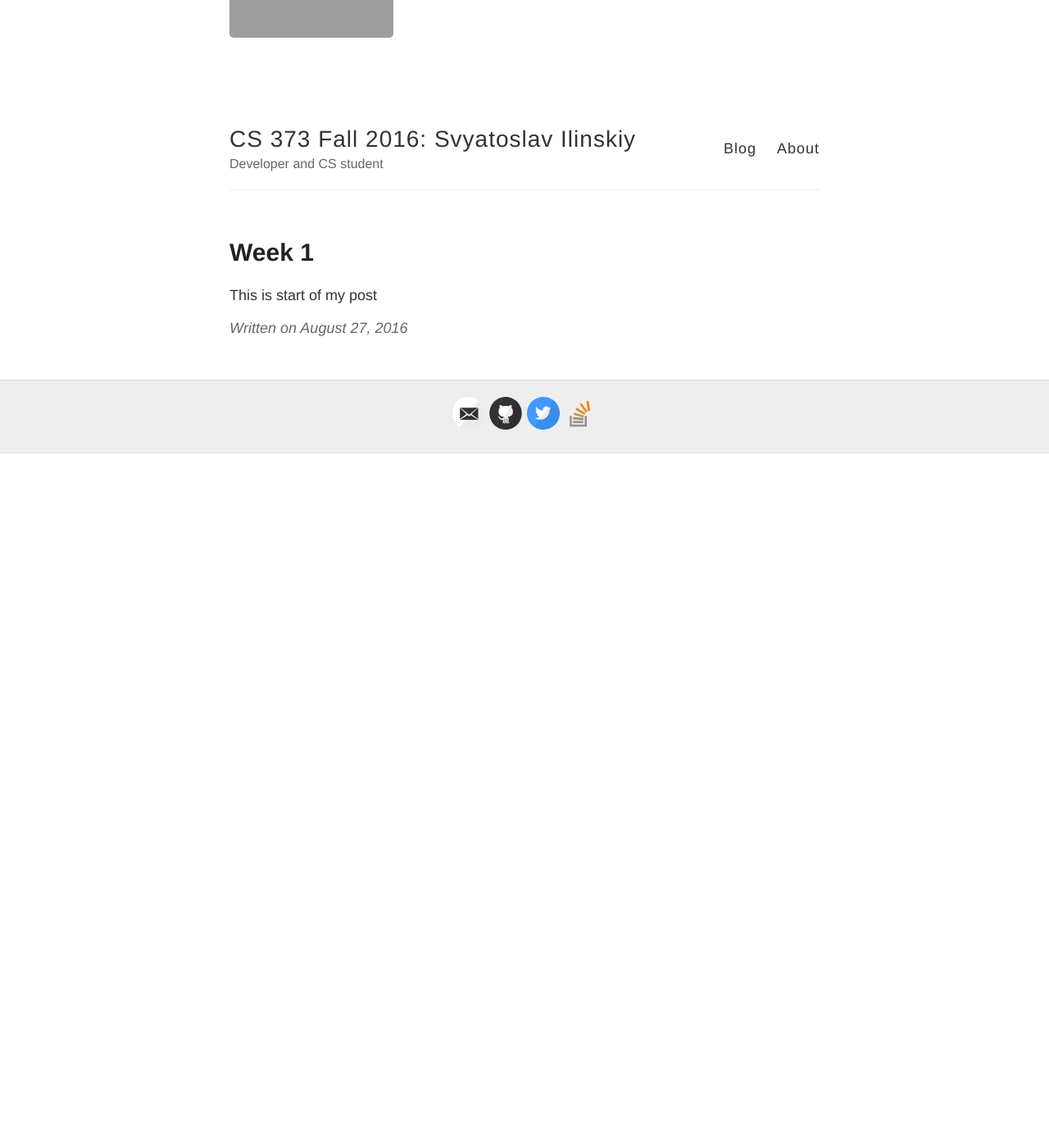
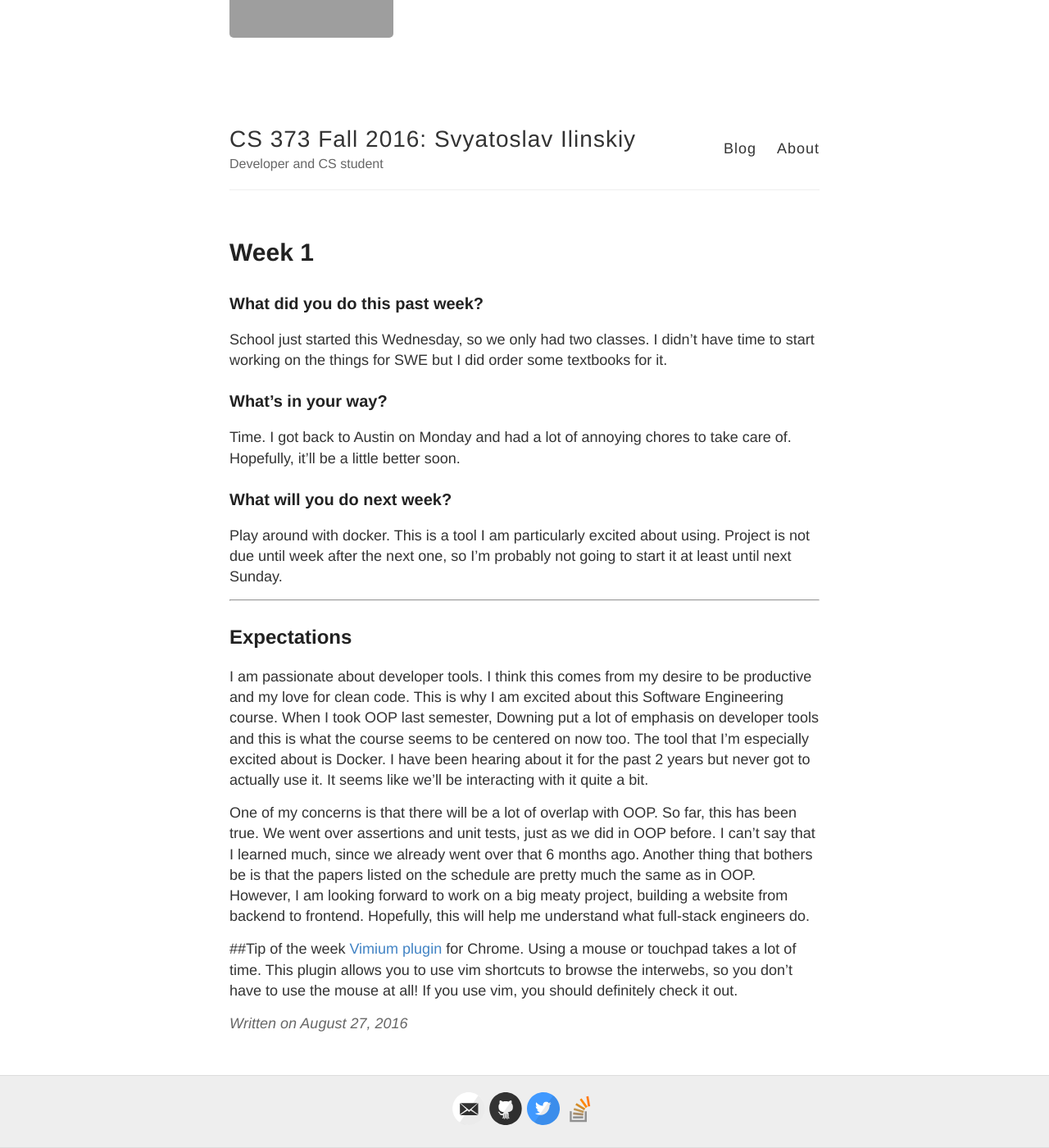
Before and after one commit to ilinum/swe-blog, a Jekyll site: the page built from _posts/2016-8-27-Week-1.md, in a window 1280 px wide and 1400 px high, scrolled down 174 px. Shown: the whole window at 82% size. Built offline with Jekyll 4.4.1, drawn with Linux system fonts in a browser that asks for light colours; before the commit the page ends 900 px from its top, so only the background shows below that; grey boxes are pictures that could not be loaded.

Commit message:
Write week 1 post

```diff
--- a/_posts/2016-8-27-Week-1.md
+++ b/_posts/2016-8-27-Week-1.md
@@ -2,4 +2,21 @@
 layout: post
 title: Week 1
 ---
-This is start of my post
+### __What did you do this past week?__
+School just started this Wednesday, so we only had two classes. I didn't have time to start working on the things for SWE but I did order some textbooks for it.
+### __What's in your way?__
+Time. I got back to Austin on Monday and had a lot of annoying chores to take care of. Hopefully, it'll be a little better soon.
+### __What will you do next week?__
+Play around with docker. This is a tool I am particularly excited about using. Project is not due until week after the next one, so I'm probably not going to start it at least until next Sunday.
+
+---
+
+## Expectations
+I am passionate about developer tools. I think this comes from my desire to be productive and my love for clean code. This is why I am excited about this Software Engineering course. When I took OOP last semester, Downing put a lot of emphasis on developer tools and this is what the course seems to be centered on now too. The tool that I'm especially excited about is Docker. I have been hearing about it for the past 2 years but never got to actually use it. It seems like we'll be interacting with it quite a bit.
+
+One of my concerns is that there will be a lot of overlap with OOP. So far, this has been true. We went over assertions and unit tests, just as we did in OOP before. I can't say that I learned much, since we already went over that 6 months ago. Another thing that bothers be is that the papers listed on the schedule are pretty much the same as in OOP.
+However, I am looking forward to work on a big meaty project, building a website from backend to frontend. Hopefully, this will help me understand what full-stack engineers do.
+
+##Tip of the week
+[Vimium plugin](https://chrome.google.com/webstore/detail/vimium/dbepggeogbaibhgnhhndojpepiihcmeb?hl=en) for Chrome.
+Using a mouse or touchpad takes a lot of time. This plugin allows you to use vim shortcuts to browse the interwebs, so you don't have to use the mouse at all! If you use vim, you should definitely check it out.
```
